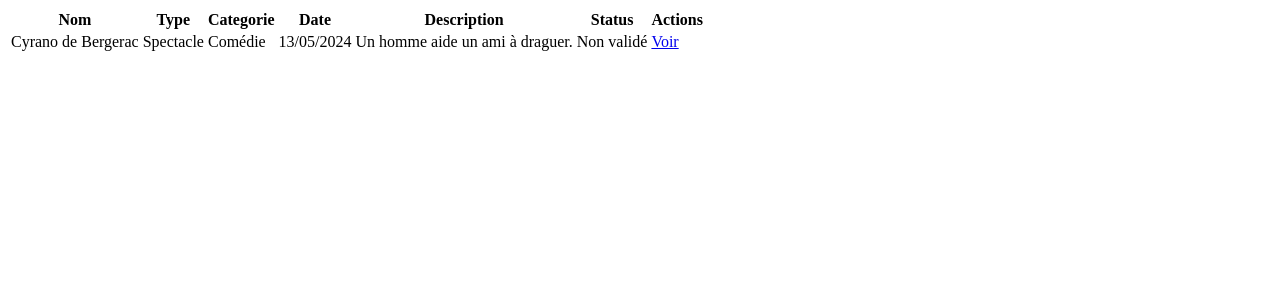
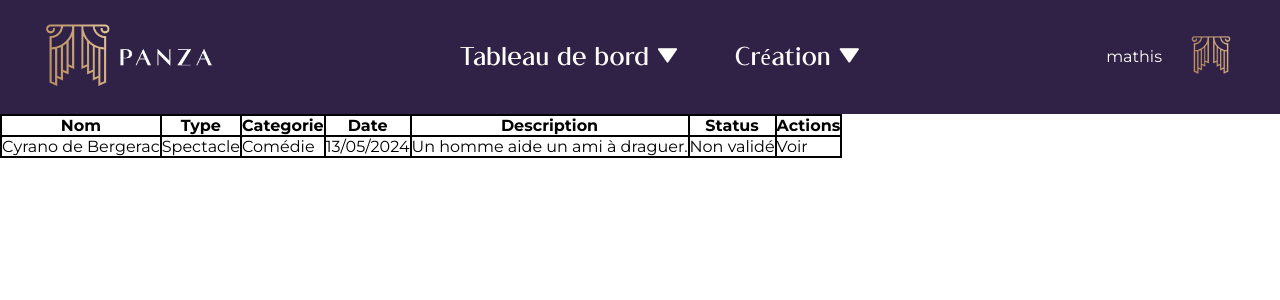
Before and after one commit to Rekuiem84/panza, a PHP site: page /dashboard_Representations.php in a window 1280 px wide. Shown: the top 300 px of the page. Run offline with PHP 8.4, Linux system fonts and the light colour scheme; the visitor is signed in with stand-in values (Sample User, id 1); data comes from the database, SQL or seed files in the repository.

Commit message:
navbar sur dashboard

```diff
--- a/assets/style/style.css
+++ b/assets/style/style.css
@@ -39,6 +39,73 @@ a {
   background-clip: text;
   -webkit-background-clip: text;
   background-image: linear-gradient(to top right, hsl(31, 38%, 58%), hsl(35, 60%, 75%));
+}
+
+.nav {
+  display: flex;
+  justify-content: space-between;
+  align-items: center;
+  gap: 2rem;
+  padding: 1.25rem 2.75rem;
+  background-color: #302246;
+  color: #fffdf9;
+}
+.nav .logo-cont {
+  max-width: 170px;
+}
+.nav .content-cont {
+  display: flex;
+  align-items: center;
+  gap: 2em;
+}
+.nav .content-cont > div {
+  position: relative;
+  font-size: 1.2rem;
+}
+.nav .content-cont .nav__title {
+  font-family: "Romelio", "Times New Roman", Times, serif;
+  font-size: 1.2em;
+  padding: 0.5em;
+  cursor: pointer;
+  transition: color 0.25s ease;
+}
+.nav .content-cont .nav__title i {
+  transition: color 0.25s ease, rotate 0.25s ease;
+}
+.nav .content-cont > div:hover :is(.nav__title, i) {
+  color: gold;
+}
+.nav .content-cont > div:hover .nav__title i {
+  rotate: -180deg;
+}
+.nav .content-cont > div:hover .nav__submenu, .nav .content-cont:hover + .nav__submenu {
+  display: grid;
+}
+.nav .content-cont .nav__submenu {
+  display: none;
+  position: absolute;
+  top: 100%;
+  left: 0;
+  width: max-content;
+  background-color: #302246;
+  padding: 1em;
+  gap: 1em;
+  cursor: pointer;
+}
+.nav .content-cont .nav__submenu li:hover {
+  cursor: pointer;
+  text-decoration: underline;
+}
+.nav .user-cont {
+  display: flex;
+  align-items: center;
+  gap: 1.5em;
+}
+.nav .user-cont .img-cont {
+  max-width: 50px;
+  aspect-ratio: 1;
+  border-radius: 50%;
+  cursor: pointer;
 }
 
 .login {
--- a/assets/style/style.scss
+++ b/assets/style/style.scss
@@ -46,7 +46,79 @@ a {
 	background-image: linear-gradient(to top right, $color1, $color2);
 }
 // Nav
+.nav {
+	display: flex;
+	justify-content: space-between;
+	align-items: center;
+	gap: 2rem;
+	padding: 1.25rem 2.75rem;
+	background-color: $color-accent;
+	color: $color-primary;
 
+	& .logo-cont {
+		max-width: 170px;
+	}
+	& .content-cont {
+		display: flex;
+		align-items: center;
+		gap: 2em;
+
+		& > div {
+			position: relative;
+			font-size: 1.2rem;
+		}
+		& .nav__title {
+			font-family: $font-stack-romelio;
+			font-size: 1.2em;
+			padding: 0.5em;
+			cursor: pointer;
+			transition: color 0.25s ease;
+
+			& i {
+				transition: color 0.25s ease, rotate 0.25s ease;
+			}
+		}
+		& > div:hover :is(.nav__title, i) {
+			color: gold;
+		}
+		& > div:hover .nav__title i {
+			rotate: -180deg;
+		}
+		& > div:hover .nav__submenu,
+		&:hover + .nav__submenu {
+			display: grid;
+		}
+		& .nav__submenu {
+			display: none;
+			position: absolute;
+			top: 100%;
+			left: 0;
+			// left: -0.5em;
+			width: max-content;
+			background-color: $color-accent;
+			padding: 1em;
+			gap: 1em;
+			cursor: pointer;
+
+			& li:hover {
+				cursor: pointer;
+				text-decoration: underline;
+			}
+		}
+	}
+	& .user-cont {
+		display: flex;
+		align-items: center;
+		gap: 1.5em;
+
+		& .img-cont {
+			max-width: 50px;
+			aspect-ratio: 1;
+			border-radius: 50%;
+			cursor: pointer;
+		}
+	}
+}
 // Login
 .login {
 	display: flex;
--- a/classes/login.php
+++ b/classes/login.php
@@ -47,6 +47,6 @@ class Login
 
     public function connect()
     {
-        header("Location:calendrier.php");
+        header("Location: dashboard_Representations.php");
     }
 }
--- a/dashboard_Representations.php
+++ b/dashboard_Representations.php
@@ -3,6 +3,10 @@
 
 require "classes/db.php";
 require "classes/representation.php";
+
+session_start();
+
+if ($_SESSION["isConnected"]) :
 
   $r = new representation();
   $representations = $r->getAllRepresentations();
@@ -13,14 +17,51 @@ $representations = $r->getAllRepresentations();
 
   <!DOCTYPE html>
   <html lang="en">
+
   <head>
     <meta charset="UTF-8">
     <meta name="viewport" content="width=device-width, initial-scale=1.0">
     <title>Document</title>
+    <link rel="stylesheet" href="./assets/style/style.css">
+    <link href='https://unpkg.com/boxicons@2.1.4/css/boxicons.min.css' rel='stylesheet'>
   </head>
+
   <body>
+    <style>
+      table {
+        border-collapse: collapse;
+      }
+
+      th,
+      td {
+        border: 2px solid black;
+      }
+    </style>
     <header>
-    <nav></nav>
+      <nav class="nav">
+        <div class="logo-cont"><img src="./assets/images/logo-horizontal.png" alt="logo de panza"></div>
+        <div class="content-cont">
+          <div>
+            <p class="nav__title">Tableau de bord <i class='bx bxs-down-arrow'></i></p>
+            <ul class="nav__submenu">
+              <li><a href="">Calendrier</a></li>
+              <li><a href="">Voir les représentations</a></li>
+            </ul>
+          </div>
+          <div>
+            <p class="nav__title">Création <i class='bx bxs-down-arrow'></i></p>
+            <ul class="nav__submenu">
+              <li><a href="">Créer un nouveau spectacle</a></li>
+              <li><a href="">Créer un nouvel atelier</a></li>
+              <li><a href="">Ajouter un nouveau membre</a></li>
+            </ul>
+          </div>
+        </div>
+        <div class="user-cont">
+          <p><?= $_SESSION["membre_prenom"]; ?></p>
+          <div class="img-cont"><img src="./assets/images/logo.png" alt="photo de profil"></div>
+        </div>
+      </nav>
     </header>
     <main>
       <table>
@@ -35,7 +76,7 @@ $representations = $r->getAllRepresentations();
         </tr>
 
         <?php
-            foreach($representations as $r):
+        foreach ($representations as $r) :
           $representation = new representation();
           $representation->getRepresentation($r["id"]);
         ?>
@@ -58,4 +99,10 @@ $representations = $r->getAllRepresentations();
       </table>
     </main>
   </body>
+
   </html>
+<?php
+else :
+  header("Location: index.php");
+endif;
+?>
--- a/index.php
+++ b/index.php
@@ -33,8 +33,11 @@ $message = "";
       $email = $_POST["email"];
       $mdp = $_POST["password"];
       if ($login->checkAccess($email, $mdp)) {
+        // ajouter un array avec toutes les infos du man avec une fonction de membre
         $_SESSION["isConnected"] = true;
         $_SESSION["isAdmin"] = true;
+        $_SESSION["membre_id"] = 1;
+        $_SESSION["membre_prenom"] = "mathis";
         $login->connect();
       } else {
         $message = "Email ou mot de passe incorrect";
```
Also changed, not shown: 1 other file. Lines whose indentation alone changed are shown as unchanged.
